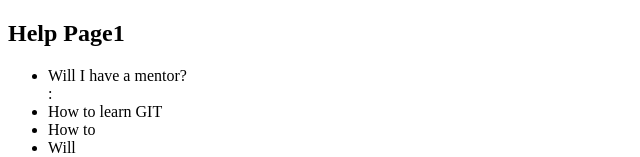
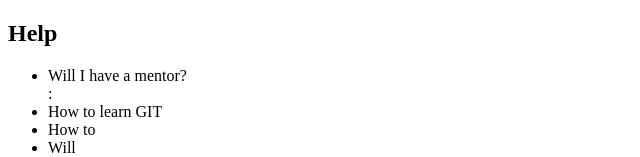
Before and after one commit to Daniil-std/test-repository, a plain HTML site: page help.html in a window 1280 px wide. Shown: the top 157 px of the page, without its empty margins (0-640 px from the left). Drawn offline with Linux system fonts and the light colour scheme.

Commit message:
changed help page tytle according to feedback

```diff
--- a/help.html
+++ b/help.html
@@ -7,7 +7,7 @@
 </head>
 <body>
     <h2>
-        Help Page1
+        Help
     </h2>
     <ul>
 
```
